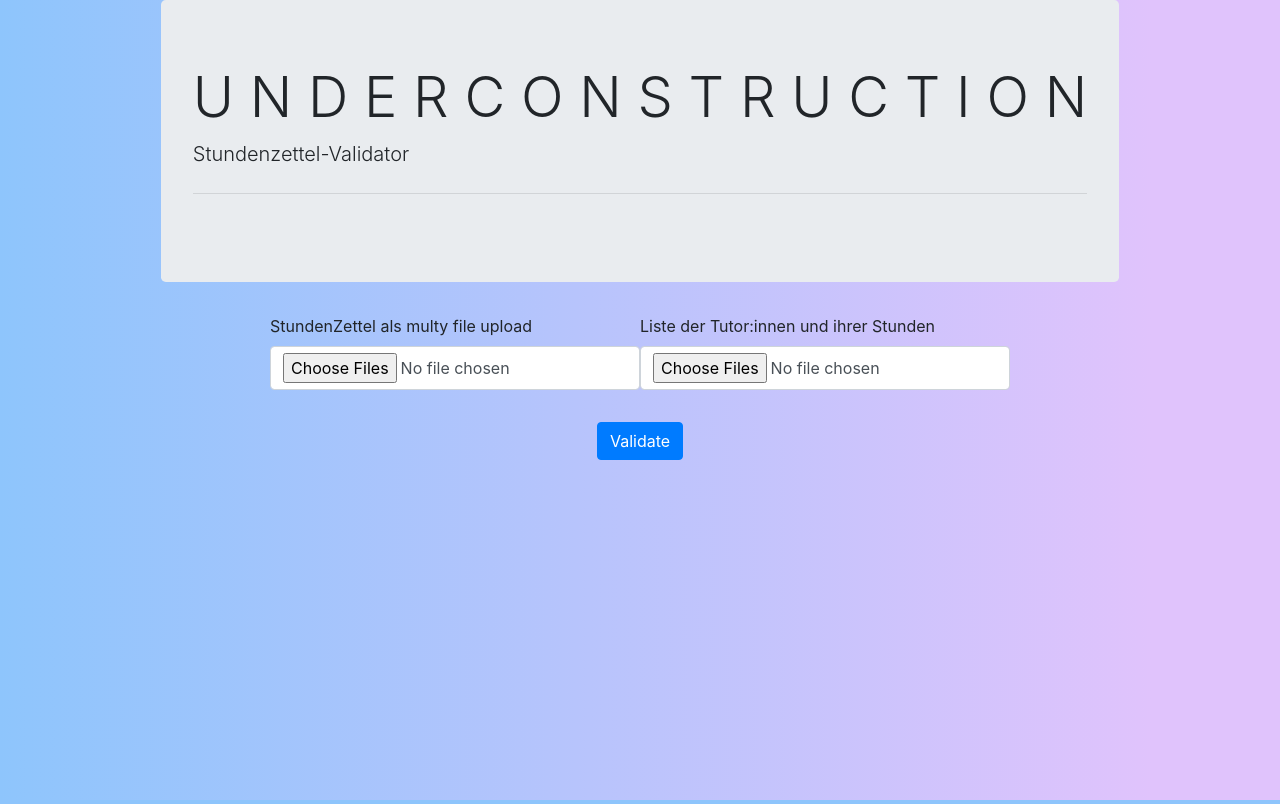
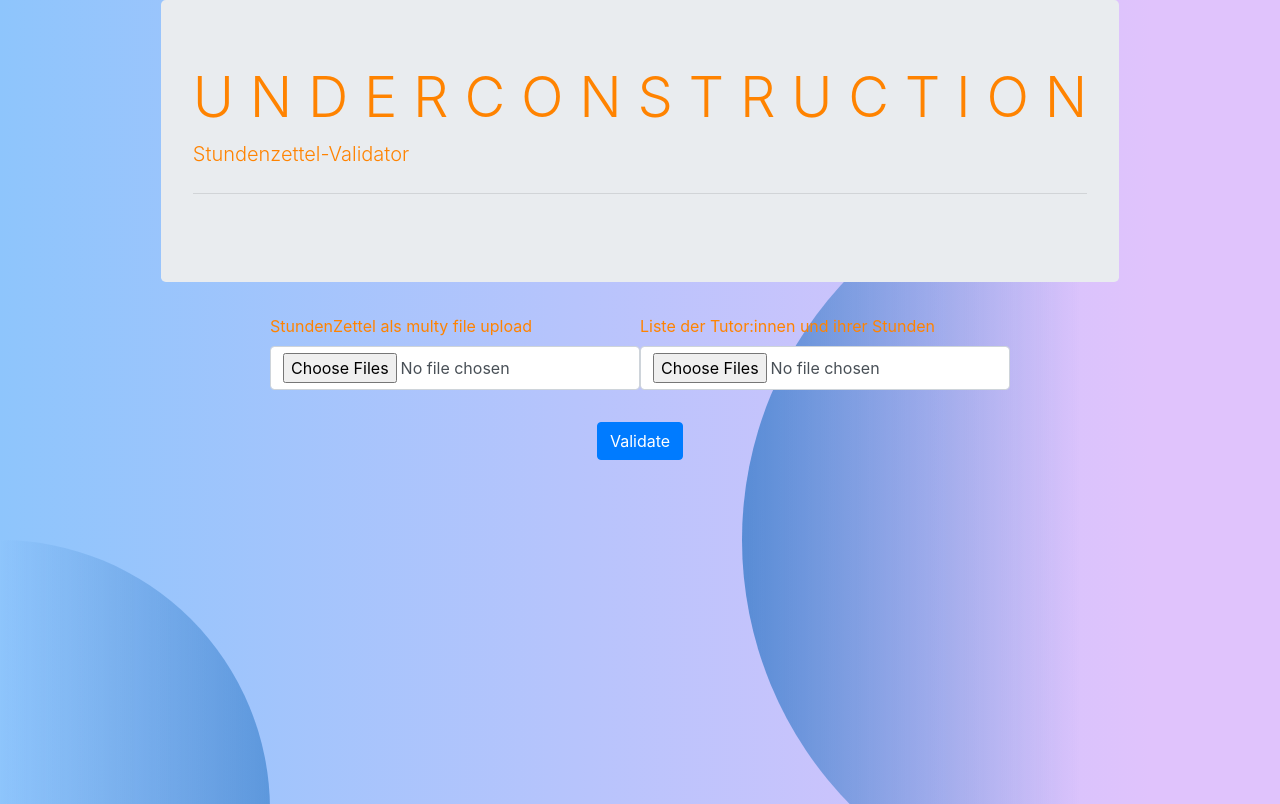
Before and after one commit to HerrMoriden/stundenzettel, a website with bundled scripts: page client/index.html in a window 1280 px wide. Shown: the top 804 px of the page. Built offline with nearby package versions, Linux system fonts and the light colour scheme.

Commit message:
ok i got distracted ... but its pretty now

```diff
--- a/client/index.html
+++ b/client/index.html
@@ -24,12 +24,16 @@
             crossorigin="anonymous"></script>
     <script type="application/javascript" src="nextScript.js"></script>
     <link rel="stylesheet" href="style.css">
+    <script src="distraction.js"></script>
 </head>
 
 
 <body>
+<canvas id="canvas-club"></canvas>
+<div class="bg-circle left-corner"></div>
+<div class="bg-circle right-corner"></div>
+
 <div id="bodyDiv">
-
 <div class="jumbotron">
     <div>
         <h1 class="display-4">U N D E R C O N S T R U C T I O N</h1>
--- a/client/nextScript.js
+++ b/client/nextScript.js
@@ -201,7 +201,6 @@ async function validation(index, rowEntriesArray, szObject) {
     display(szObject);
 }
 
-
 function display(szObject) {
     let table = document.getElementById('table');
     let tBody = document.getElementById('tBody');
--- a/client/style.css
+++ b/client/style.css
@@ -1,4 +1,4 @@
-tr>td {
+tr > td {
     padding: 1rem;
 }
 
@@ -12,4 +12,60 @@ div#bodyDiv {
 body {
     background-color: #8EC5FC;
     background-image: linear-gradient(90deg, #8EC5FC 0%, #E0C3FC 90%);
+    overflow: hidden;
+    color: rgb(255, 131, 0);
 }
+
+.bg-circle {
+
+    background-blend-mode: multiply;
+    height: 135vh;
+    width: 135vh;
+    position: absolute;
+    z-index: -4;
+}
+
+.right-corner {
+    background: linear-gradient(
+            90deg, #979fa6, #196bbe, #8a171700);
+    clip-path: circle(35% at 70rem);
+}
+
+.left-corner {
+    background: linear-gradient(
+            270deg, #979fa6, #196bbe, #8a171700);
+    clip-path: circle(25% at 0 75%);
+}
+
+canvas {
+    position: absolute;
+    z-index: -5;
+}
+
+.blob {
+    /*border-radius: 50%;*/
+    /*margin: 10px;*/
+    /*height: 20px;*/
+    /*width: 20px;*/
+
+    box-shadow: 0 0 0 0 rgba(0, 0, 0, 1);
+    transform: scale(1);
+    animation: pulse 2s infinite;
+}
+
+@keyframes pulse {
+    0% {
+        transform: scale(0.95);
+        box-shadow: 0 0 0 0 rgba(0, 0, 0, 0.7);
+    }
+
+    70% {
+        transform: scale(1);
+        box-shadow: 0 0 0 10px rgba(0, 0, 0, 0);
+    }
+
+    100% {
+        transform: scale(0.95);
+        box-shadow: 0 0 0 0 rgba(0, 0, 0, 0);
+    }
+}
```
